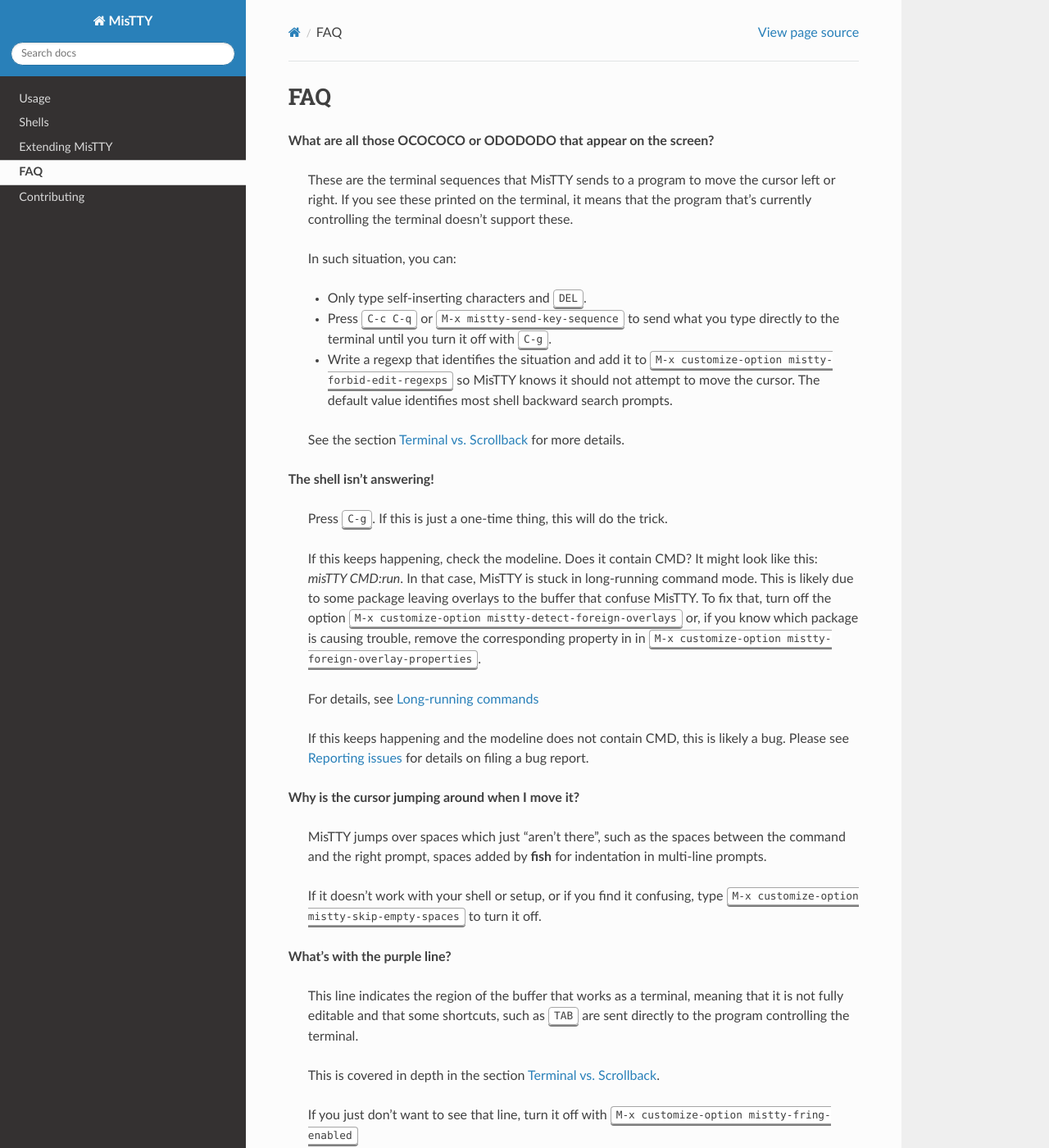
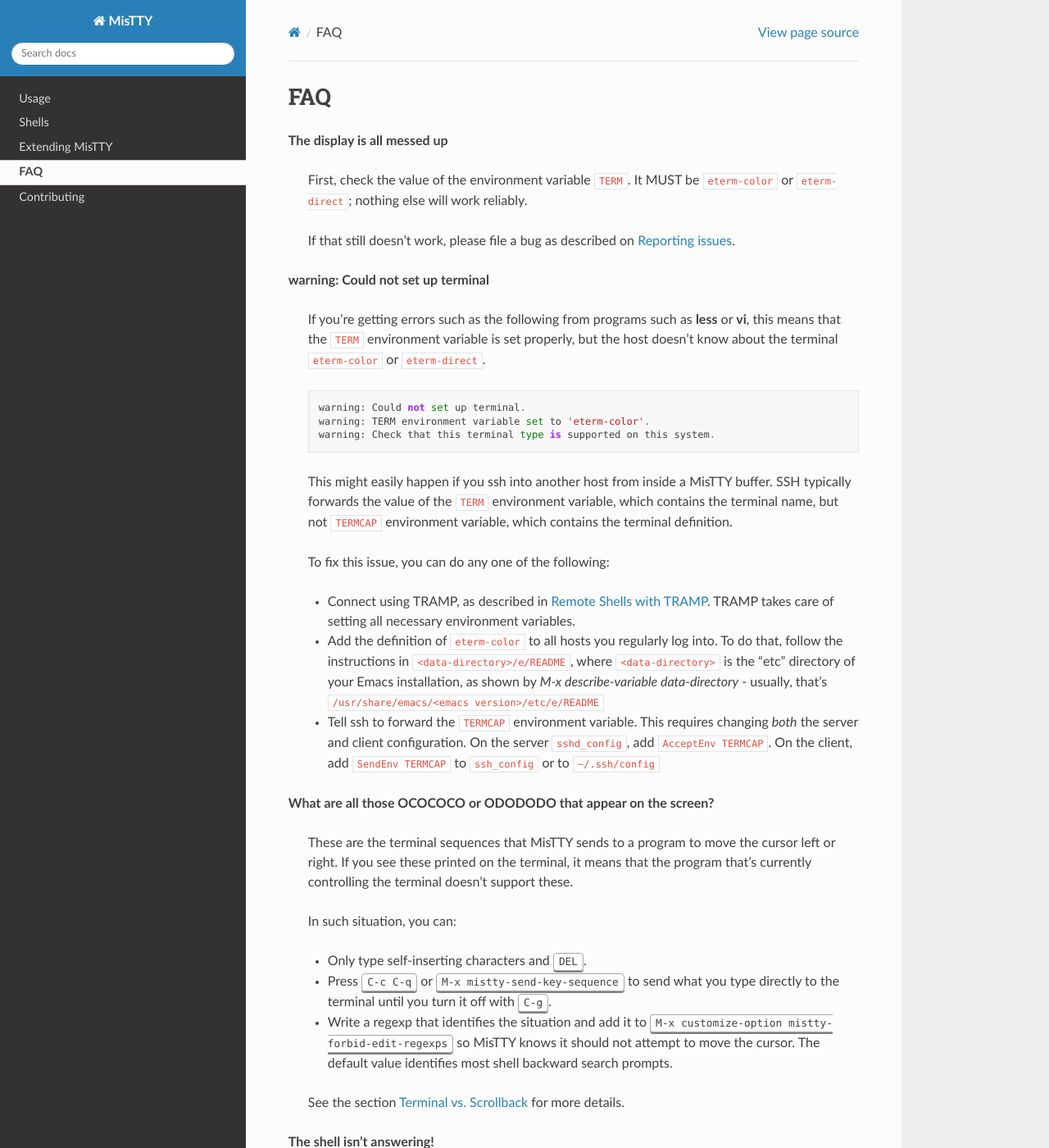
Before and after one commit to szermatt/mistty, a Sphinx documentation site: the page built from docs/source/faq.rst, in a window 1280 px wide and 1400 px high. Shown: the whole window at 82% size. Built offline with Sphinx 7.4.7 and the Read the Docs theme 3.1.0, drawn with Linux system fonts in a browser that asks for light colours.

Commit message:
docs: Talk about TERM and TERMCAP in the FAQ.

```diff
--- a/docs/source/faq.rst
+++ b/docs/source/faq.rst
@@ -1,5 +1,53 @@
 FAQ
 ===
+
+**The display is all messed up**
+
+     First, check the value of the environment variable :code:`TERM`.
+     It MUST be :code:`eterm-color` or :code:`eterm-direct`; nothing
+     else will work reliably.
+
+     If that still doesn't work, please file a bug as described on
+     :ref:`reporting`.
+
+**warning: Could not set up terminal**
+
+     If you're getting errors such as the following from programs such
+     as :program:`less` or :program:`vi`, this means that the
+     :code:`TERM` environment variable is set properly, but the host
+     doesn't know about the terminal :code:`eterm-color` or
+     :code:`eterm-direct`.
+
+     .. code-block::
+
+       warning: Could not set up terminal.
+       warning: TERM environment variable set to 'eterm-color'.
+       warning: Check that this terminal type is supported on this system.
+
+     This might easily happen if you ssh into another host from inside
+     a MisTTY buffer. SSH typically forwards the value of the
+     :code:`TERM` environment variable, which contains the terminal
+     name, but not :code:`TERMCAP` environment variable, which contains
+     the terminal definition.
+
+     To fix this issue, you can do any one of the following:
+
+     - Connect using TRAMP, as described in :ref:`tramp`. TRAMP takes
+       care of setting all necessary environment variables.
+
+     - Add the definition of :code:`eterm-color` to all hosts you
+       regularly log into. To do that, follow the instructions in
+       :file:`<data-directory>/e/README`, where
+       :code:`<data-directory>` is the "etc" directory of your Emacs
+       installation, as shown by `M-x describe-variable
+       data-directory` - usually, that's
+       :file:`/usr/share/emacs/<emacs version>/etc/e/README`
+
+     - Tell ssh to forward the :code:`TERMCAP` environment variable. This
+       requires changing *both* the server and client configuration. On the
+       server :file:`sshd_config`, add :code:`AcceptEnv TERMCAP`. On the
+       client, add :code:`SendEnv TERMCAP` to :file:`ssh_config` or to
+       :file:`~/.ssh/config`
 
 **What are all those OCOCOCO or ODODODO that appear on the screen?**
 
```
Also changed, not shown: 1 other file.
